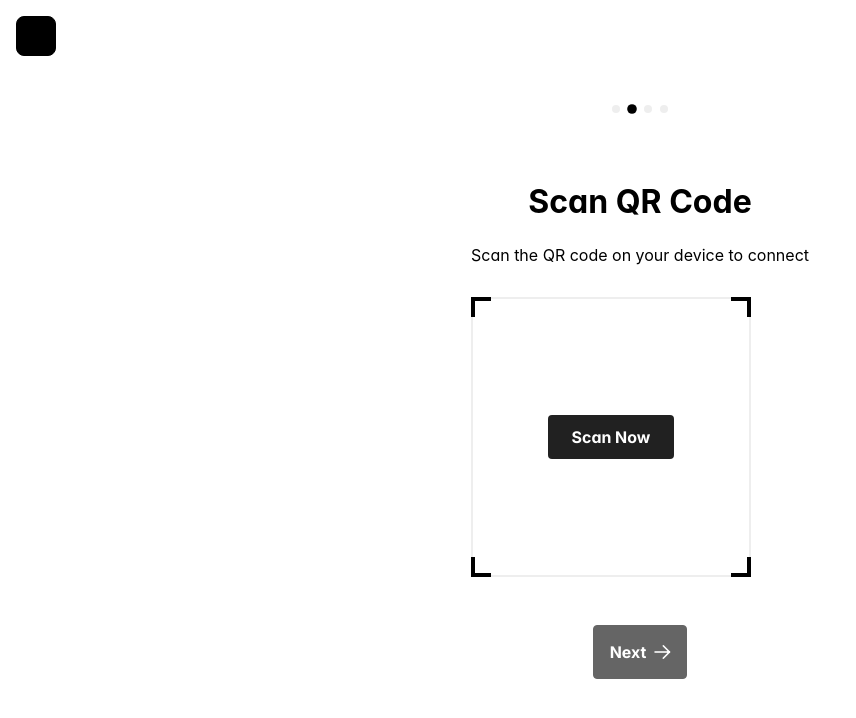
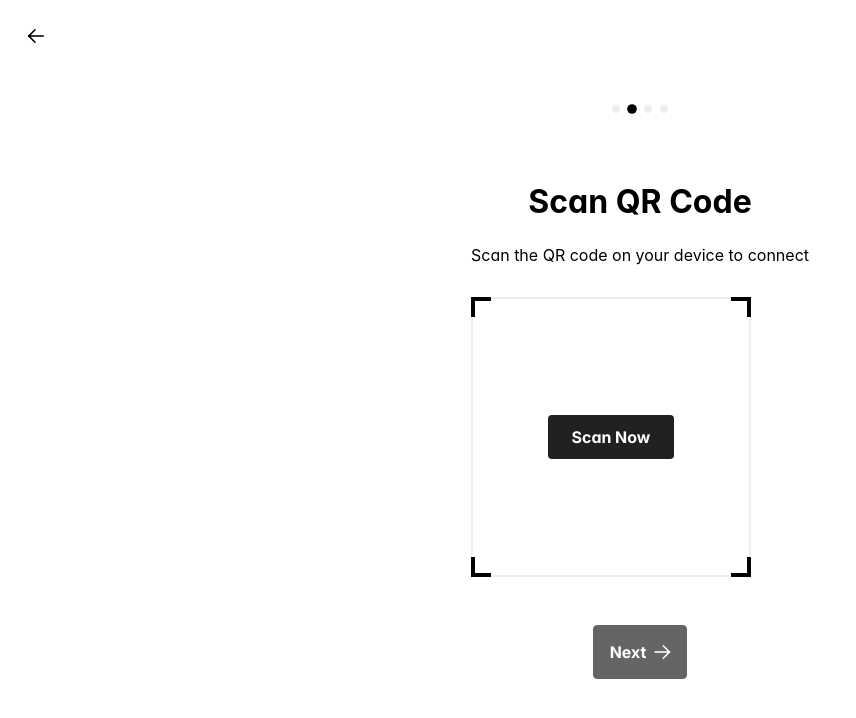
Before and after one commit to mralinp/JoME, a React (Vite) app: page /setup in a window 1280 px wide. Both pictures are taken after a click on the button "Get Started". Shown: the top 718 px of the page, without its empty margins (0-856 px from the left). Built offline with nearby package versions, Linux system fonts and the light colour scheme.

Commit message:
fixed backbutton

```diff
--- a/src/pages/setup/index.tsx
+++ b/src/pages/setup/index.tsx
@@ -38,6 +38,7 @@ const SetUpPage = () => {
         onClick={handleBack}
         severity="secondary"
         rounded
+        style={{ backgroundColor: 'white', color: 'black', border: 'none' }}
       />
     );
   };
```
